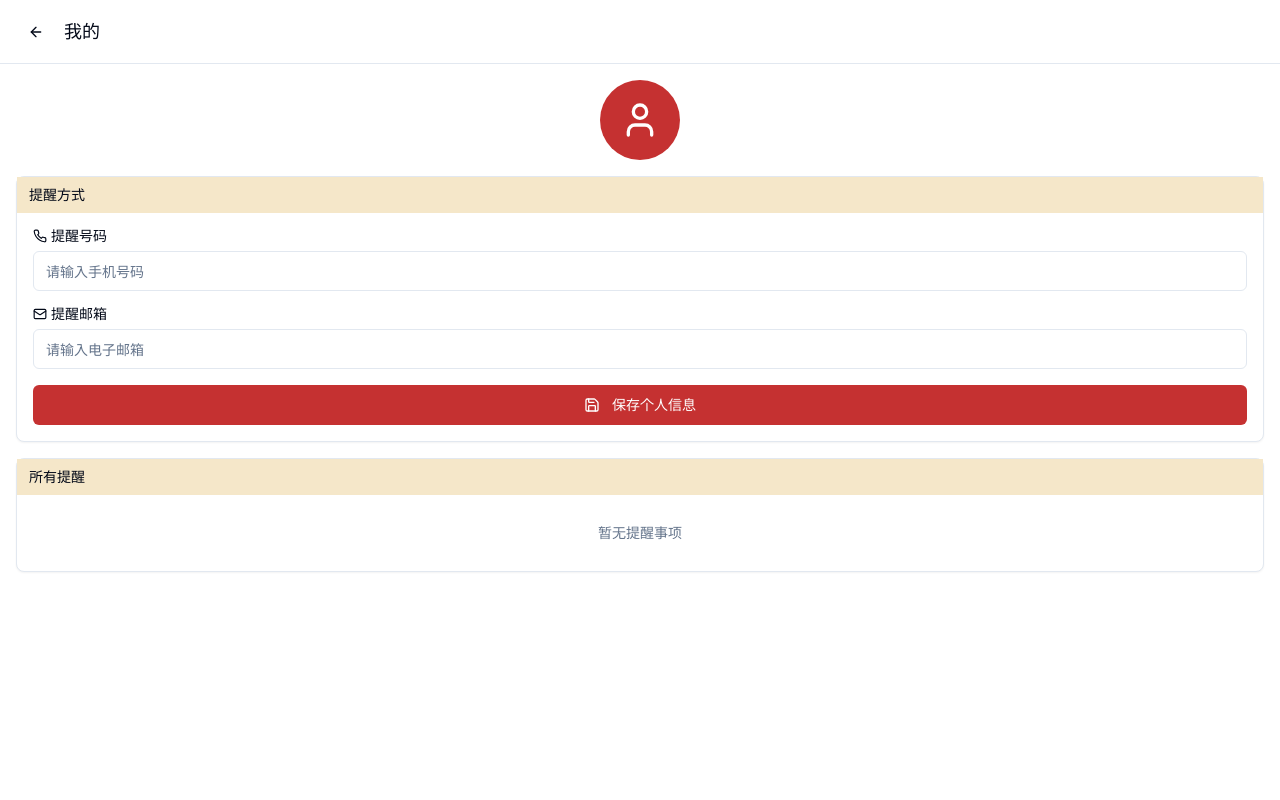
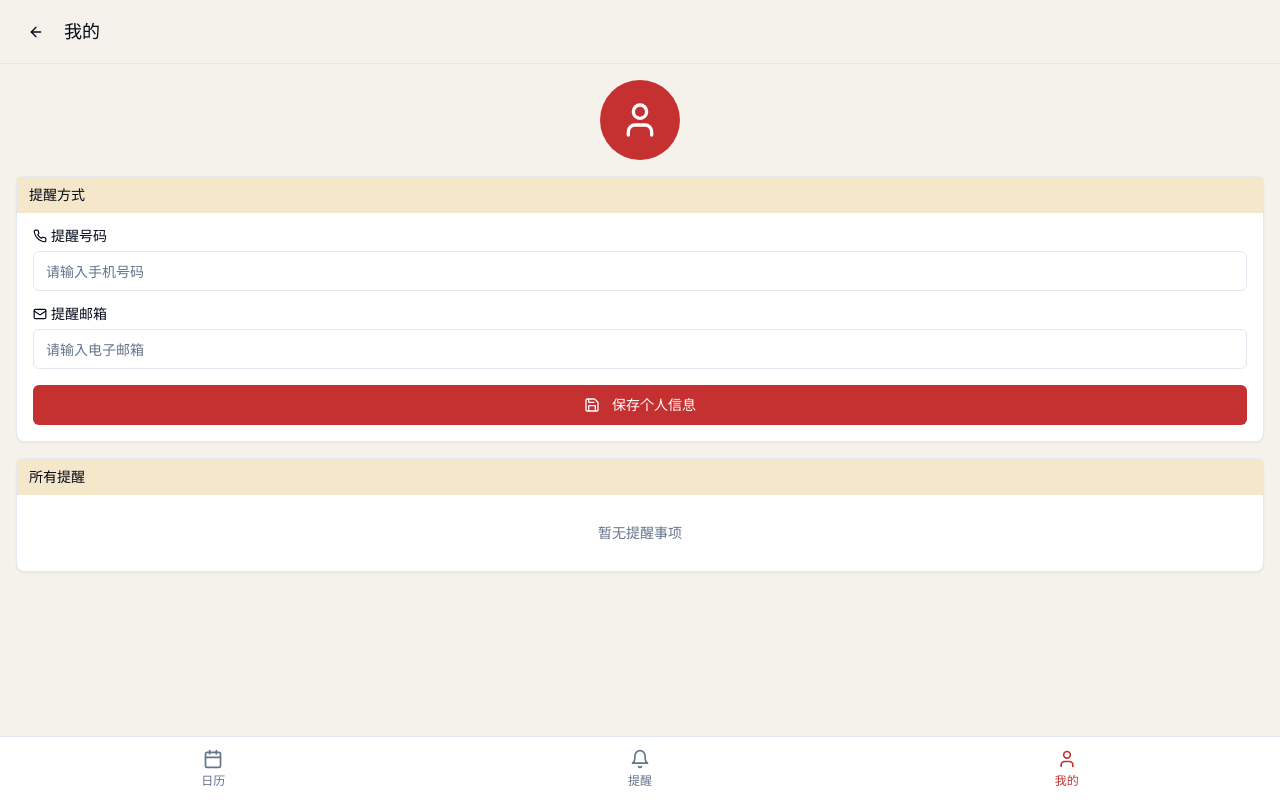
Before and after one commit to iOSwang/lunar-solar-reminder, a React (Vite) app: page /profile in a window 1280 px wide. Built offline with nearby package versions, Linux system fonts and the light colour scheme.

Commit message:
Fix: Consistent bottom navigation
Refactor bottom navigation to be consistent across all pages.

```diff
--- a/src/pages/Profile.tsx
+++ b/src/pages/Profile.tsx
@@ -12,6 +12,7 @@ import { getAllReminders, deleteReminder, Reminder } from '@/utils/reminderServi
 import { format } from 'date-fns';
 import { useNavigate } from 'react-router-dom';
 import Header from '@/components/Header';
+import BottomNav from '@/components/BottomNav';
 
 const Profile = () => {
   const [phone, setPhone] = useState('');
@@ -81,7 +82,7 @@ const Profile = () => {
   };
 
   return (
-    <div className="flex flex-col h-full">
+    <div className="h-screen flex flex-col bg-calendar-cream overflow-hidden">
       <Header title="我的" onBack={() => navigate('/')} />
 
       <ScrollArea className="flex-1">
@@ -176,6 +177,8 @@ const Profile = () => {
           </Card>
         </div>
       </ScrollArea>
+
+      <BottomNav />
     </div>
   );
 };
--- a/src/pages/Reminders.tsx
+++ b/src/pages/Reminders.tsx
@@ -1,3 +1,4 @@
+
 import React, { useState, useEffect } from 'react';
 import { Button } from "@/components/ui/button";
 import { Card } from "@/components/ui/card";
@@ -8,6 +9,7 @@ import { useToast } from "@/hooks/use-toast";
 import { Bell, Mail, Trash2 } from "lucide-react";
 import { useNavigate } from 'react-router-dom';
 import Header from '@/components/Header';
+import BottomNav from '@/components/BottomNav';
 
 const Reminders = () => {
   const [reminders, setReminders] = useState<Reminder[]>([]);
@@ -63,7 +65,7 @@ const Reminders = () => {
   };
 
   return (
-    <div className="flex flex-col h-full">
+    <div className="h-screen flex flex-col bg-calendar-cream overflow-hidden">
       <Header title="所有提醒" onBack={() => navigate('/')} />
 
       <ScrollArea className="flex-1">
@@ -109,6 +111,8 @@ const Reminders = () => {
           )}
         </div>
       </ScrollArea>
+
+      <BottomNav />
     </div>
   );
 };
```
